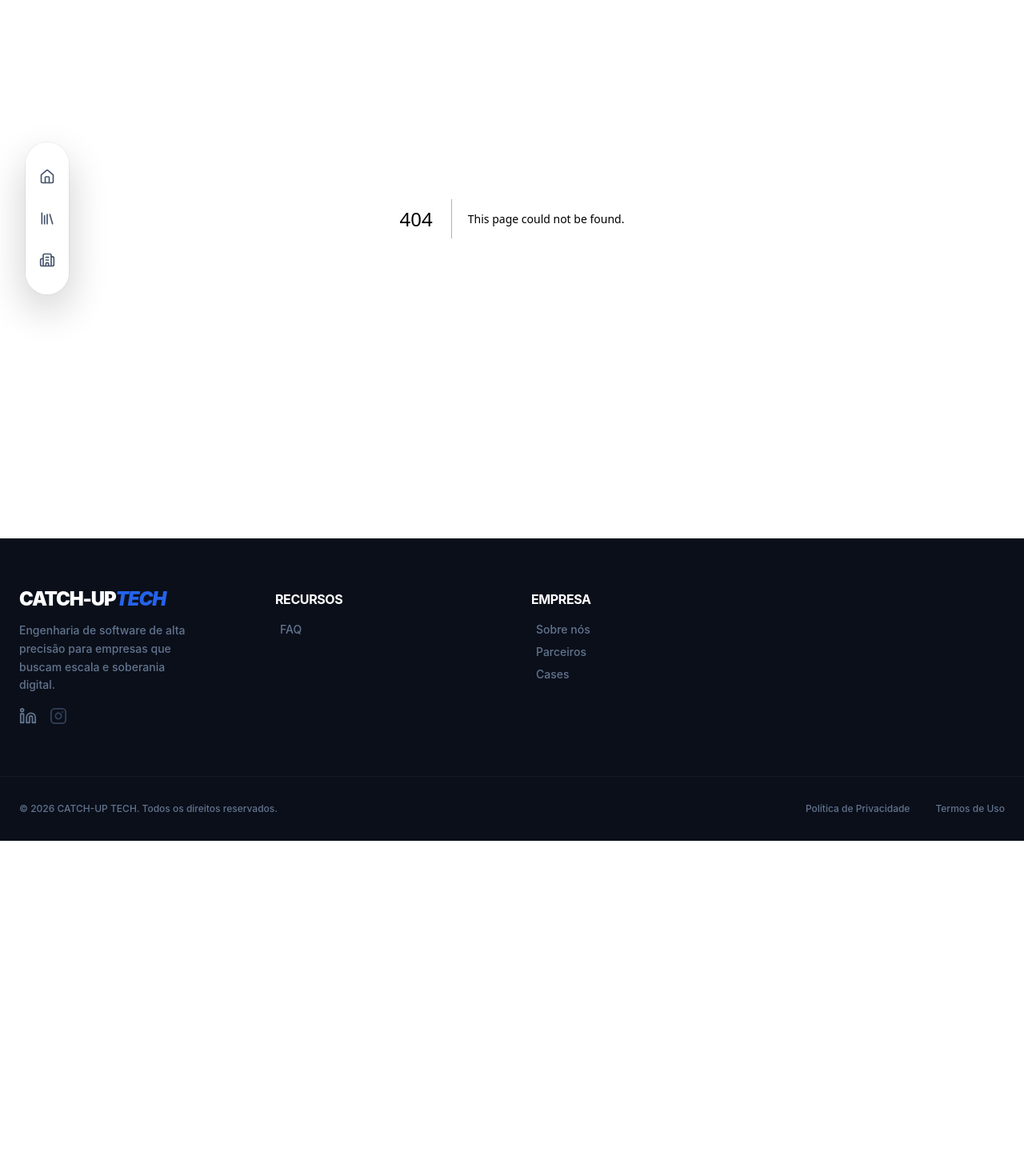
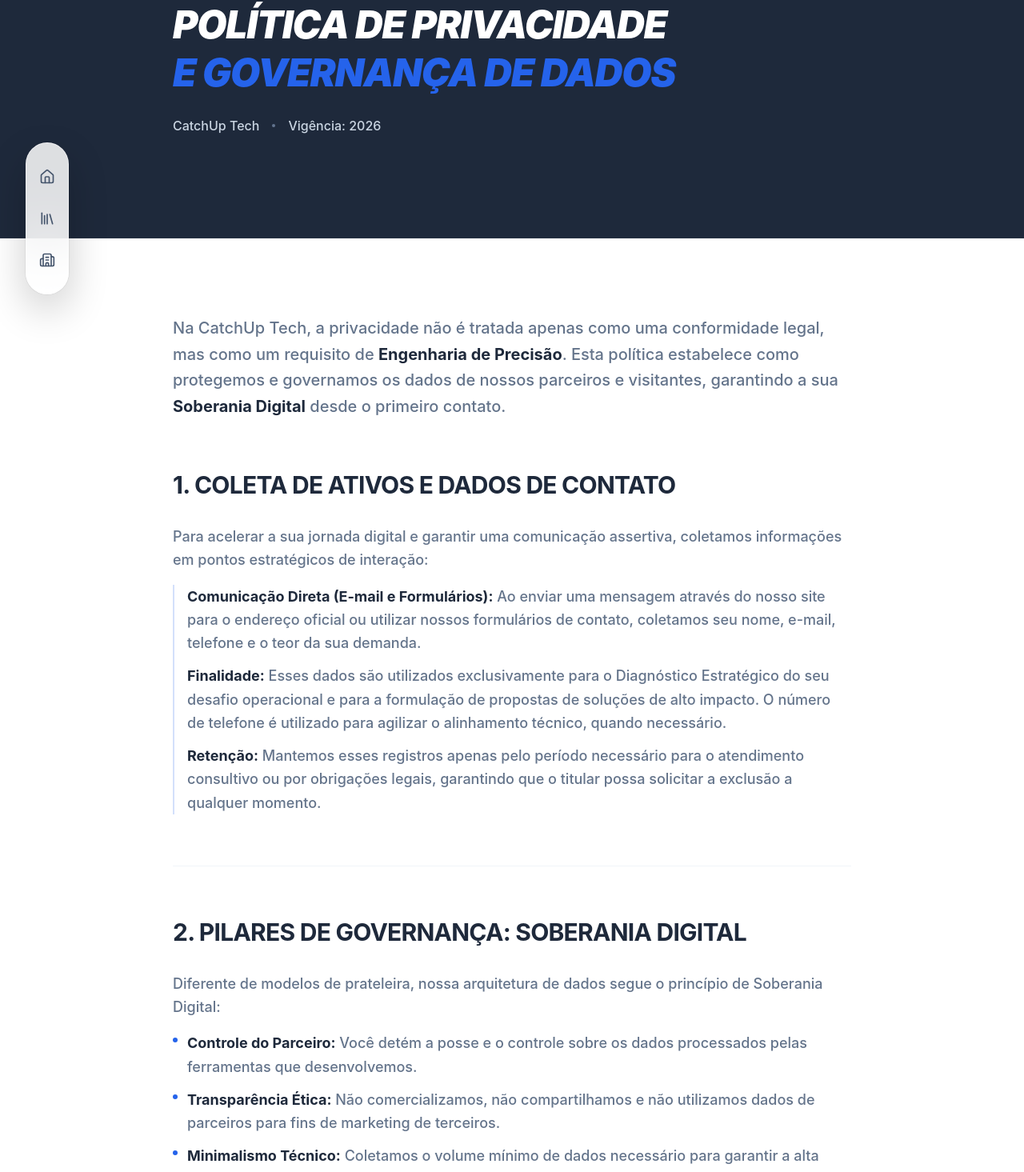
Before and after one commit to Catch-Up-Technologies/Catch-up-tech, a Next.js app: page /privacy-policy in a window 1280 px wide. Before the commit this address had no page. Shown: the part 127-1592 px from the top of the page at 80% size. Before the commit the page ends 1178 px from the top, so only its background shows below. Built offline with nearby package versions, Linux system fonts and the light colour scheme.

Commit message:
feat: create page privacy policy

```diff
--- /dev/null
+++ b/src/app/privacy-policy/page.tsx
@@ -0,0 +1,165 @@
+import { Metadata } from "next";
+
+export const metadata: Metadata = {
+  title: "Política de Privacidade | CatchUp Tech",
+  description: "Política de Privacidade e Governança de Dados da CatchUp Tech.",
+};
+
+export default function PrivacyPolicyPage() {
+  const sections = [
+    {
+      title: "1. Coleta de Ativos e Dados de Contato",
+      content: (
+        <div className="space-y-4">
+          <p>
+            Para acelerar a sua jornada digital e garantir uma comunicação assertiva, coletamos informações em pontos estratégicos de interação:
+          </p>
+          <div className="space-y-3 pl-4 border-l-2 border-primary/20">
+            <p>
+              <span className="font-bold text-secondary">Comunicação Direta (E-mail e Formulários):</span> Ao enviar uma mensagem através do nosso site para o endereço oficial ou utilizar nossos formulários de contato, coletamos seu nome, e-mail, telefone e o teor da sua demanda.
+            </p>
+            <p>
+              <span className="font-bold text-secondary">Finalidade:</span> Esses dados são utilizados exclusivamente para o Diagnóstico Estratégico do seu desafio operacional e para a formulação de propostas de soluções de alto impacto. O número de telefone é utilizado para agilizar o alinhamento técnico, quando necessário.
+            </p>
+            <p>
+              <span className="font-bold text-secondary">Retenção:</span> Mantemos esses registros apenas pelo período necessário para o atendimento consultivo ou por obrigações legais, garantindo que o titular possa solicitar a exclusão a qualquer momento.
+            </p>
+          </div>
+        </div>
+      ),
+    },
+    {
+      title: "2. Pilares de Governança: Soberania Digital",
+      content: (
+        <div className="space-y-4">
+          <p>Diferente de modelos de prateleira, nossa arquitetura de dados segue o princípio de Soberania Digital:</p>
+          <ul className="list-none space-y-3">
+            <li className="flex items-start gap-3">
+              <div className="mt-2 w-1.5 h-1.5 rounded-full bg-primary shrink-0" />
+              <p><span className="font-bold text-secondary">Controle do Parceiro:</span> Você detém a posse e o controle sobre os dados processados pelas ferramentas que desenvolvemos.</p>
+            </li>
+            <li className="flex items-start gap-3">
+              <div className="mt-2 w-1.5 h-1.5 rounded-full bg-primary shrink-0" />
+              <p><span className="font-bold text-secondary">Transparência Ética:</span> Não comercializamos, não compartilhamos e não utilizamos dados de parceiros para fins de marketing de terceiros.</p>
+            </li>
+            <li className="flex items-start gap-3">
+              <div className="mt-2 w-1.5 h-1.5 rounded-full bg-primary shrink-0" />
+              <p><span className="font-bold text-secondary">Minimalismo Técnico:</span> Coletamos o volume mínimo de dados necessário para garantir a alta performance e a segurança das rotinas de software.</p>
+            </li>
+          </ul>
+        </div>
+      ),
+    },
+    {
+      title: "3. Segurança sob Engenharia de Precisão",
+      content: (
+        <div className="space-y-4">
+          <p>Protegemos seus ativos digitais com rigor técnico de nível empresarial:</p>
+          <ul className="list-none space-y-3">
+            <li className="flex items-start gap-3">
+              <div className="mt-2 w-1.5 h-1.5 rounded-full bg-primary shrink-0" />
+              <p><span className="font-bold text-secondary">Criptografia em Trânsito:</span> Todas as informações enviadas via formulários web utilizam protocolos TLS/SSL para garantir que os dados cheguem íntegros e protegidos ao nosso ecossistema.</p>
+            </li>
+            <li className="flex items-start gap-3">
+              <div className="mt-2 w-1.5 h-1.5 rounded-full bg-primary shrink-0" />
+              <p><span className="font-bold text-secondary">Privacy by Design:</span> Nossas soluções são desenvolvidas com segurança nativa, utilizando práticas de Clean Code para mitigar vulnerabilidades e proteger a integridade da operação.</p>
+            </li>
+            <li className="flex items-start gap-3">
+              <div className="mt-2 w-1.5 h-1.5 rounded-full bg-primary shrink-0" />
+              <p><span className="font-bold text-secondary">Infraestrutura Resiliente:</span> Utilizamos provedores de infraestrutura de alta confiabilidade que cumprem rigorosamente com a LGPD e normas internacionais de segurança cibernética.</p>
+            </li>
+          </ul>
+        </div>
+      ),
+    },
+    {
+      title: "4. Direitos do Titular (LGPD)",
+      content: (
+        <div className="space-y-4">
+          <p>Em total conformidade com a legislação vigente, garantimos aos nossos interlocutores o direito de:</p>
+          <ul className="list-none space-y-3">
+            <li className="flex items-start gap-3">
+              <div className="mt-2 w-1.5 h-1.5 rounded-full bg-primary shrink-0" />
+              <p><span className="font-bold text-secondary">Acesso e Confirmação:</span> Saber quais dados estão sob custódia da CatchUp Tech.</p>
+            </li>
+            <li className="flex items-start gap-3">
+              <div className="mt-2 w-1.5 h-1.5 rounded-full bg-primary shrink-0" />
+              <p><span className="font-bold text-secondary">Correção e Atualização:</span> Manter a integridade das suas informações estratégicas e de contato.</p>
+            </li>
+            <li className="flex items-start gap-3">
+              <div className="mt-2 w-1.5 h-1.5 rounded-full bg-primary shrink-0" />
+              <p><span className="font-bold text-secondary">Eliminação:</span> Solicitar o encerramento do tratamento e a exclusão definitiva de seus registros, desde que não haja impedimento por obrigação legal ou contratual.</p>
+            </li>
+          </ul>
+        </div>
+      ),
+    },
+    {
+      title: "5. Transferência e Integração de Sistemas",
+      content: (
+        <p>
+          Caso a solução desenhada exija integração com APIs de terceiros (serviços de pagamento, nuvem ou ERPs), a CatchUp Tech garante que tais integrações sigam protocolos rígidos de segurança, mantendo a governança e evitando a fragmentação da soberania dos dados do parceiro.
+        </p>
+      ),
+    },
+    {
+      title: "6. Contato e Gestão de Privacidade",
+      content: (
+        <div className="space-y-4">
+          <p>
+            Para exercer seus direitos ou esclarecer dúvidas técnicas sobre a governança de seus ativos, entre em contato diretamente com nosso departamento de engenharia: <a href="mailto:catchuptech@outlook.com" className="text-secondary font-bold hover:text-primary transition-colors">catchuptech@outlook.com</a>
+          </p>
+        </div>
+      ),
+    },
+  ];
+
+  return (
+    <main className="min-h-screen bg-white">
+      <div className="bg-secondary border-b border-white/5 py-20 lg:py-32">
+        <div className="max-w-4xl mx-auto px-6">
+          <h1 className="text-4xl lg:text-5xl font-black text-white tracking-tight leading-tight uppercase italic mb-6">
+            Política de Privacidade <br />
+            <span className="text-primary">e Governança de Dados</span>
+          </h1>
+          <div className="flex items-center gap-4 text-slate-300 font-medium">
+            <span>CatchUp Tech</span>
+            <div className="w-1 h-1 rounded-full bg-slate-500" />
+            <span>Vigência: 2026</span>
+          </div>
+        </div>
+      </div>
+
+      <div className="max-w-4xl mx-auto px-6 py-16 lg:py-24">
+        <div className="prose prose-slate max-w-none">
+          <p className="text-xl text-muted leading-relaxed font-medium mb-16">
+            Na CatchUp Tech, a privacidade não é tratada apenas como uma conformidade legal, mas como um requisito de <span className="text-secondary font-bold">Engenharia de Precisão</span>. Esta política estabelece como protegemos e governamos os dados de nossos parceiros e visitantes, garantindo a sua <span className="text-secondary font-bold">Soberania Digital</span> desde o primeiro contato.
+          </p>
+
+          <div className="space-y-16">
+            {sections.map((section, index) => (
+              <div key={index}>
+                <section className="space-y-8">
+                  <h2 className="text-2xl lg:text-3xl font-bold text-secondary tracking-tight uppercase px-0 border-none">
+                    {section.title}
+                  </h2>
+                  <div className="text-muted text-lg leading-relaxed font-medium">
+                    {section.content}
+                  </div>
+                </section>
+                {index < sections.length - 1 && (
+                  <hr className="mt-16 border-slate-100" />
+                )}
+              </div>
+            ))}
+          </div>
+        </div>
+
+        <div className="mt-32 pt-12 border-t border-slate-100 flex flex-col items-center gap-2 text-sm text-muted font-medium">
+          <p>Última atualização: Abril de 2026</p>
+          <p>CatchUp Tech E-mail: <a href="mailto:catchuptech@outlook.com" className="text-primary hover:text-secondary transition-colors font-bold">catchuptech@outlook.com</a></p>
+        </div>
+      </div>
+    </main>
+  );
+}
```
